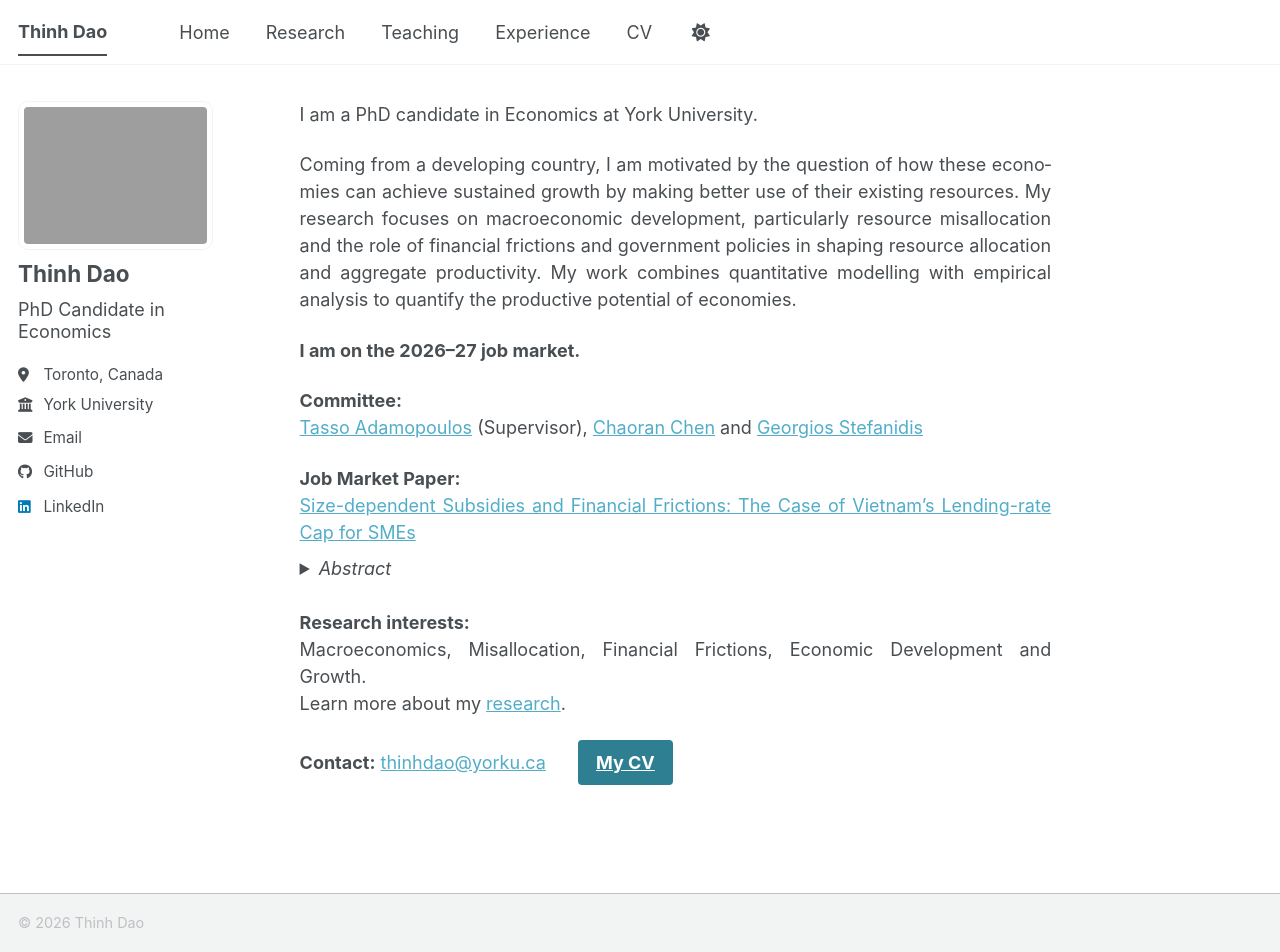
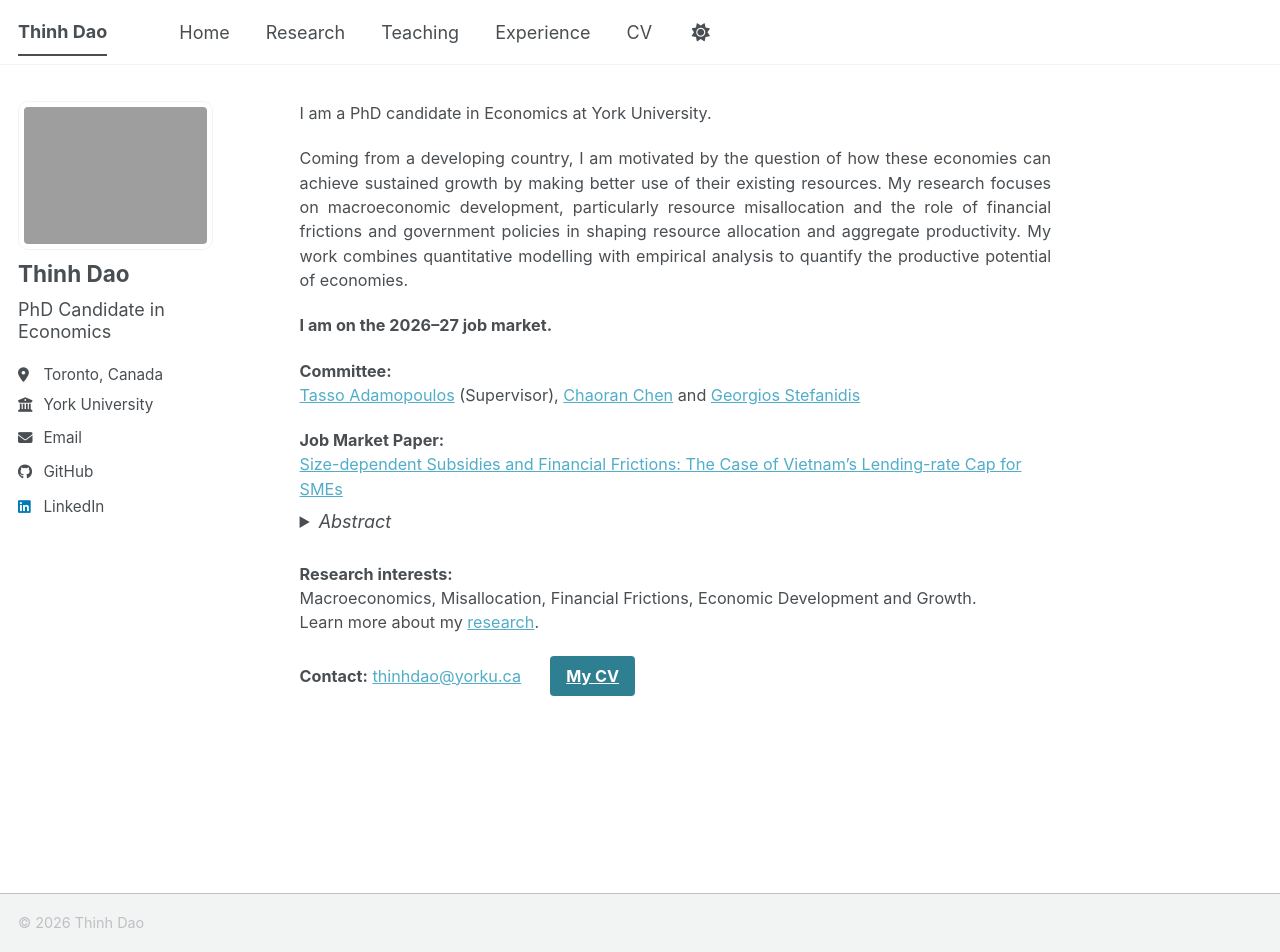
Before and after one commit to thinh-dao-econ/thinh-dao-econ.github.io, a Jekyll site: the page built from _pages/about.md, in a window 1280 px wide and 952 px high. Built offline with Jekyll 4.4.1, drawn with Linux system fonts in a browser that asks for light colours; a style sheet for code colours, icons or effects is not loaded.

Commit message:
Modify text justification and font size in media query
Updated text justification styles for better readability.

```diff
--- a/assets/css/main.scss
+++ b/assets/css/main.scss
@@ -60,9 +60,10 @@
   .author__urls-wrapper button { margin-top: 8px; }
 }
 
-/* Justified text only where the column is wide enough */
+/* Justified text where the column is wide enough: no split words, slightly smaller text, link lines left-aligned */
 @media (min-width: 48em) {
-  .page__content p, .page__content li { text-align: justify !important; hyphens: auto; -webkit-hyphens: auto; }
+  .page__content p, .page__content li { text-align: justify !important; hyphens: manual; -webkit-hyphens: manual; font-size: 0.9em !important; }
+  .page__content p:has(a), .page__content li:has(a) { text-align: left !important; }
 }
 
 /* Footer: hide the Follow / GitHub / Feed block */
```
